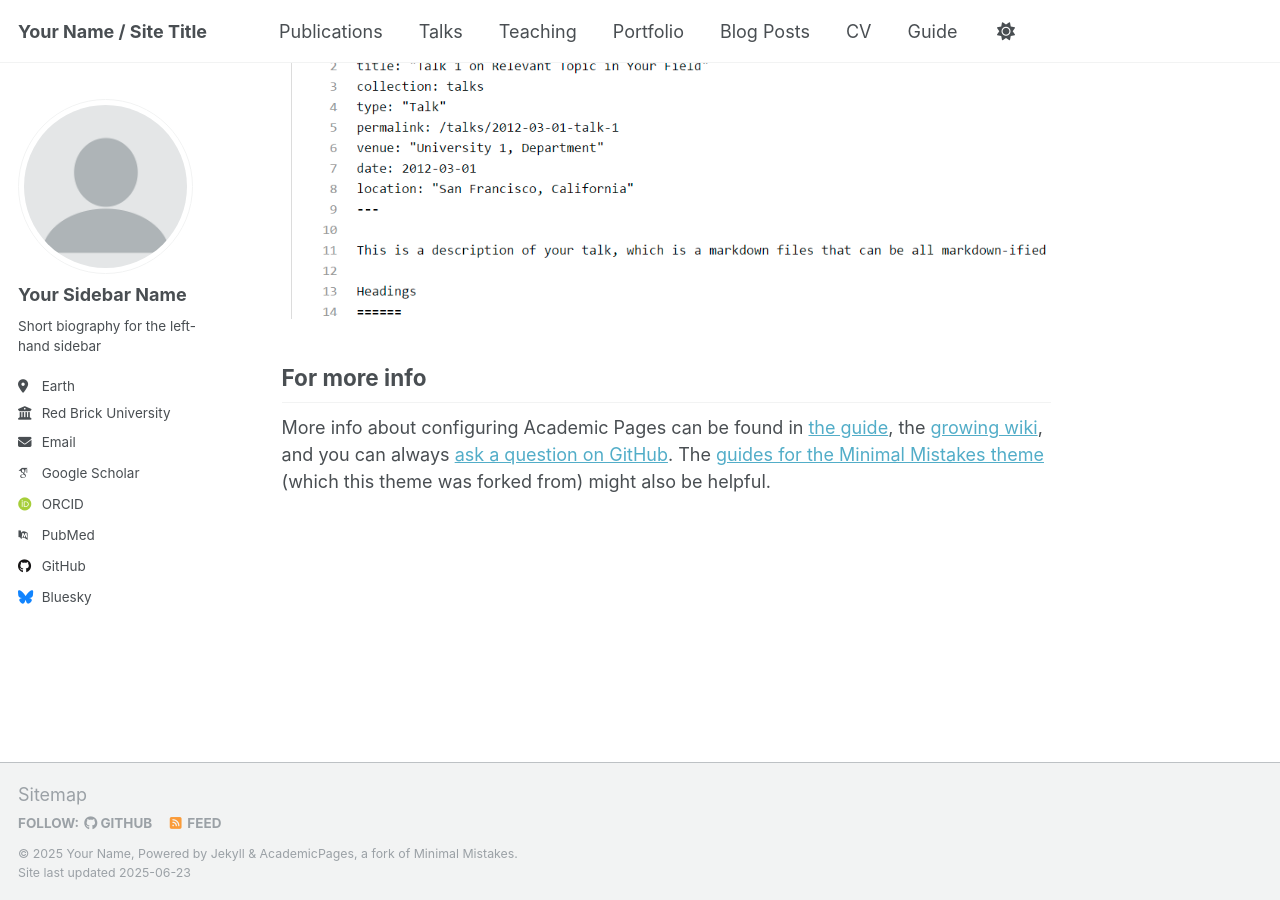
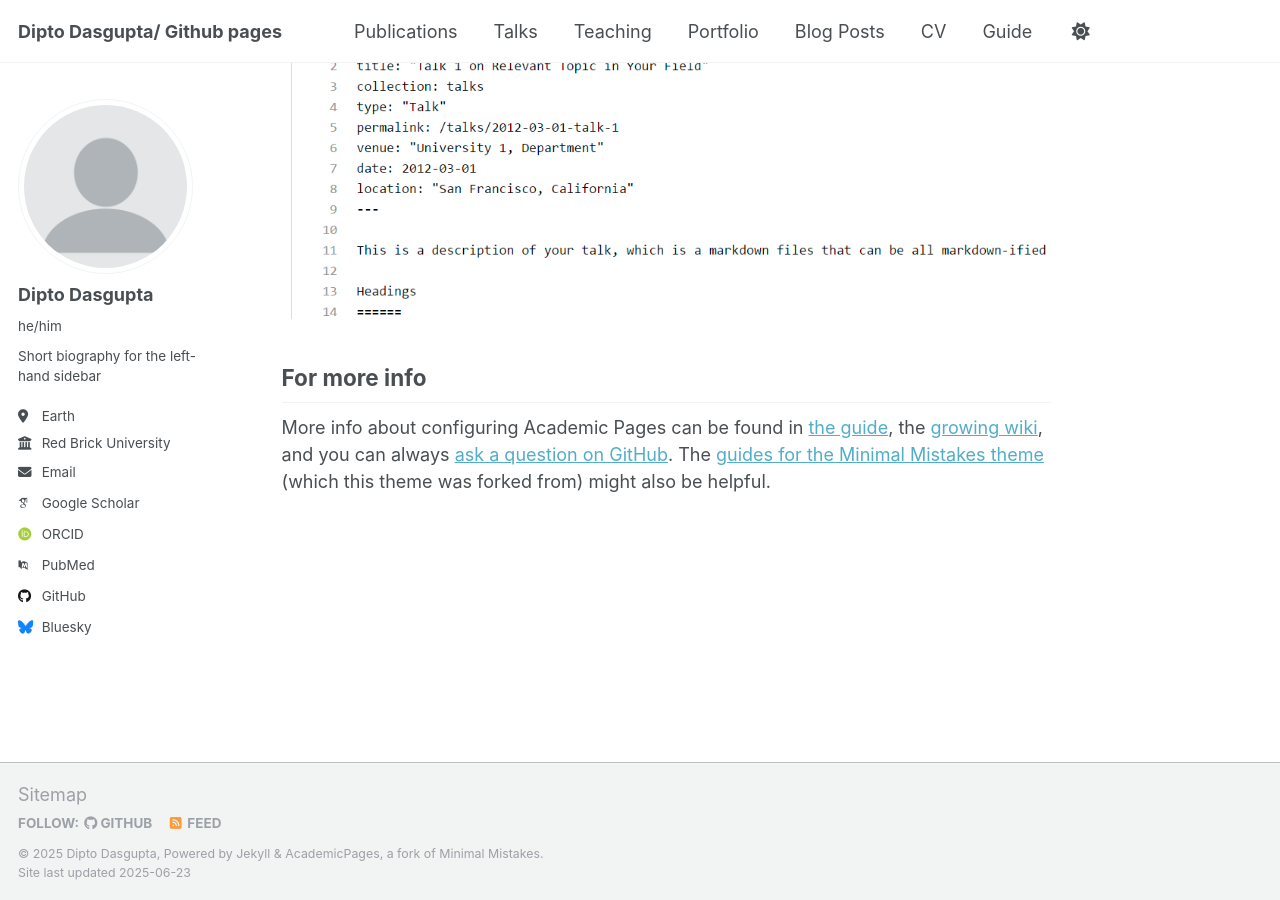
Before and after one commit to dasgup22/dasgup22.github.io, a Jekyll site: the page built from _pages/about.md, in a window 1280 px wide and 900 px high, scrolled down 2636 px. Built offline with Jekyll 4.4.1, drawn with Linux system fonts in a browser that asks for light colours; some web fonts are replaced.

Commit message:
File updated

```diff
--- a/_config.yml
+++ b/_config.yml
@@ -9,9 +9,9 @@
 # Basic Site Settings
 locale                   : "en-US"
 site_theme               : "default"
-title                    : "Your Name / Site Title"
+title                    : "Dipto Dasgupta/ Github pages"
 title_separator          : "-"
-name                     : &name "Your Name"
+name                     : &name "Dipto Dasgupta"
 description              : &description "personal description"
 url                      : https://academicpages.github.io # the base hostname & protocol for your site e.g. "https://[your GitHub username].github.io" or if you already have some other page hosted on Github then use "https://[your GitHub username].github.io/[Your Repo Name]"
 baseurl                  : "" # the subpath of your site, e.g. "/blog"
@@ -23,8 +23,8 @@ repository               : "academicpages/academicpages.github.io"
 author:
   # Biographic information
   avatar           : "profile.png"
-  name             : "Your Sidebar Name"
-  pronouns         : # example: "she/her"
+  name             : "Dipto Dasgupta"
+  pronouns         : "he/him"
   bio              : "Short biography for the left-hand sidebar"
   location         : "Earth"
   employer         : "Red Brick University"
```
